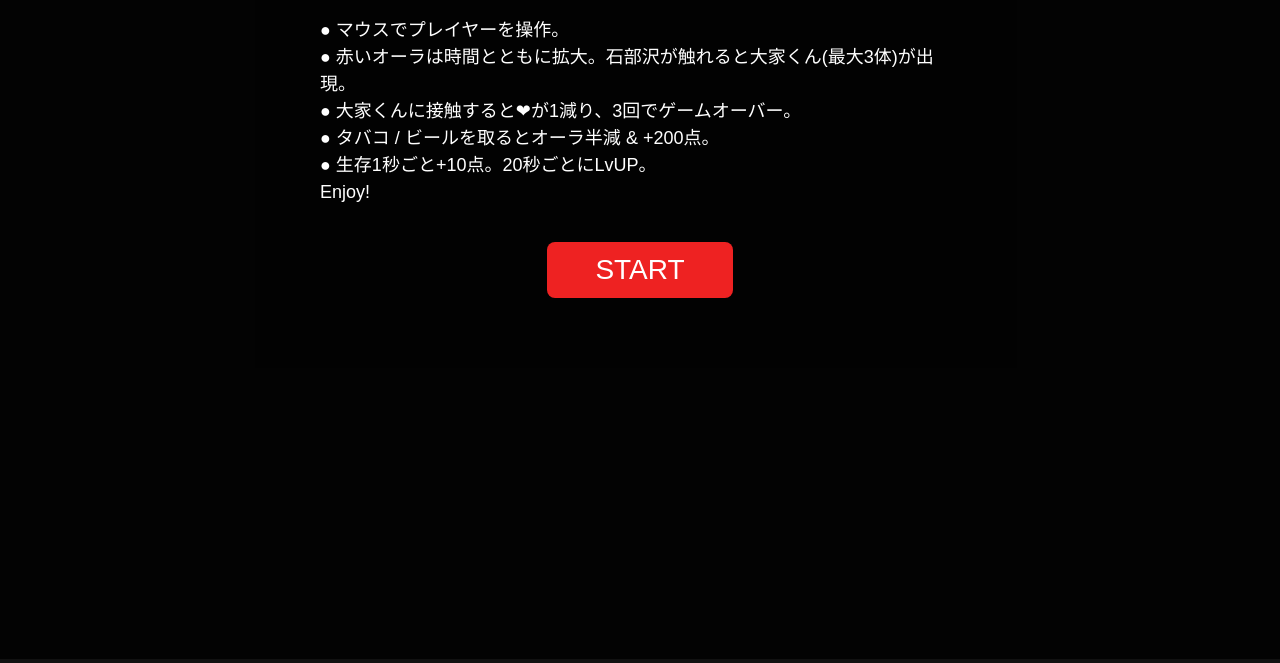
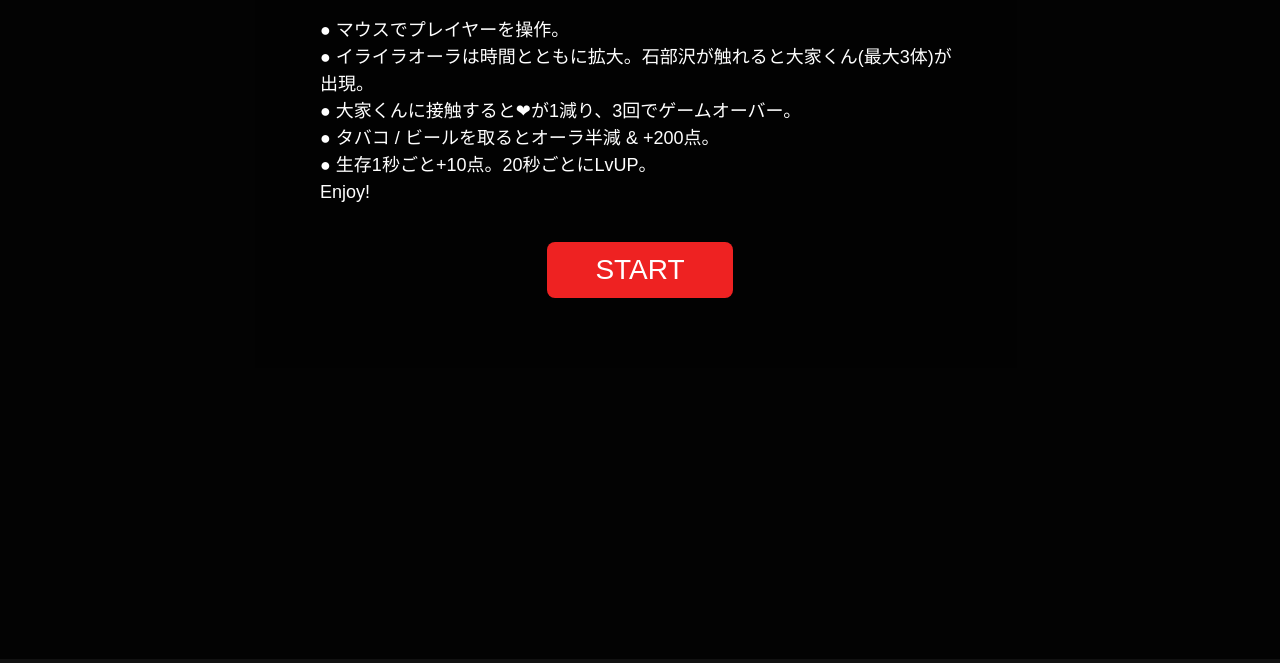
Before and after one commit to TaijuisSuzuki/iraira-ripple-game, a plain HTML site: page index.html in a window 1280 px wide. Both pictures are taken after a click on the button "NEXT". Shown: the part 141-804 px from the top of the page. Drawn offline with Linux system fonts and the light colour scheme.

Commit message:
Update index.html

```diff
--- a/index.html
+++ b/index.html
@@ -67,7 +67,7 @@ td,th{padding:4px 10px;border-bottom:1px solid #444;text-align:center}
   <h1>HOW TO PLAY</h1>
   <p style="max-width:640px;font-size:18px;line-height:1.5;margin:0 20px 36px;text-align:left">
     ● マウスでプレイヤーを操作。<br>
-    ● 赤いオーラは時間とともに拡大。石部沢が触れると大家くん(最大3体)が出現。<br>
+    ● イライラオーラは時間とともに拡大。石部沢が触れると大家くん(最大3体)が出現。<br>
     ● 大家くんに接触すると❤が1減り、3回でゲームオーバー。<br>
     ● タバコ / ビールを取るとオーラ半減 &amp; +200点。<br>
     ● 生存1秒ごと+10点。20秒ごとにLvUP。<br>
```
